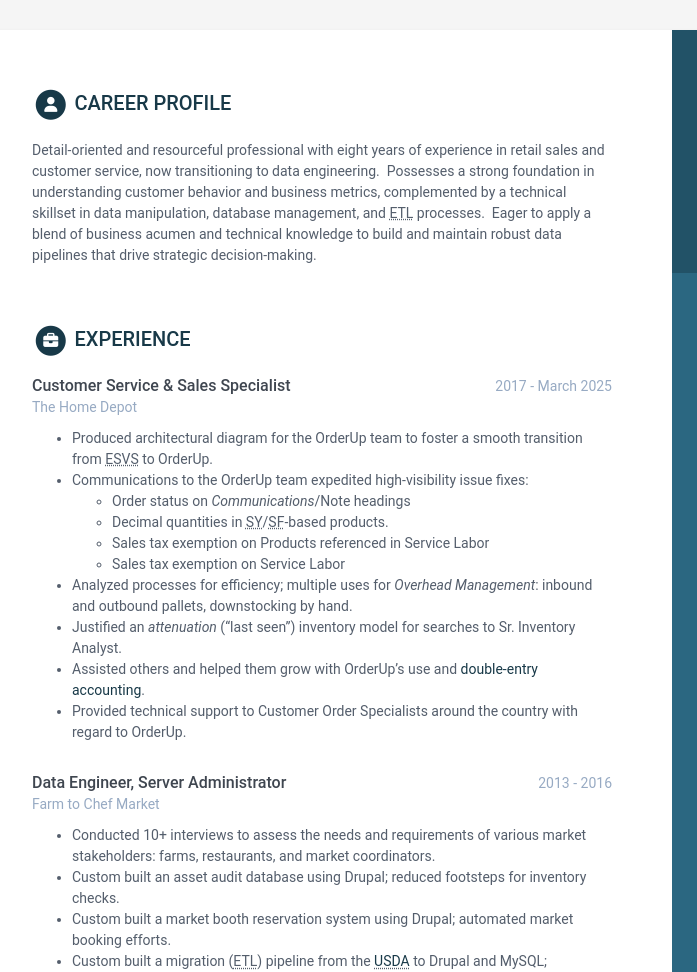
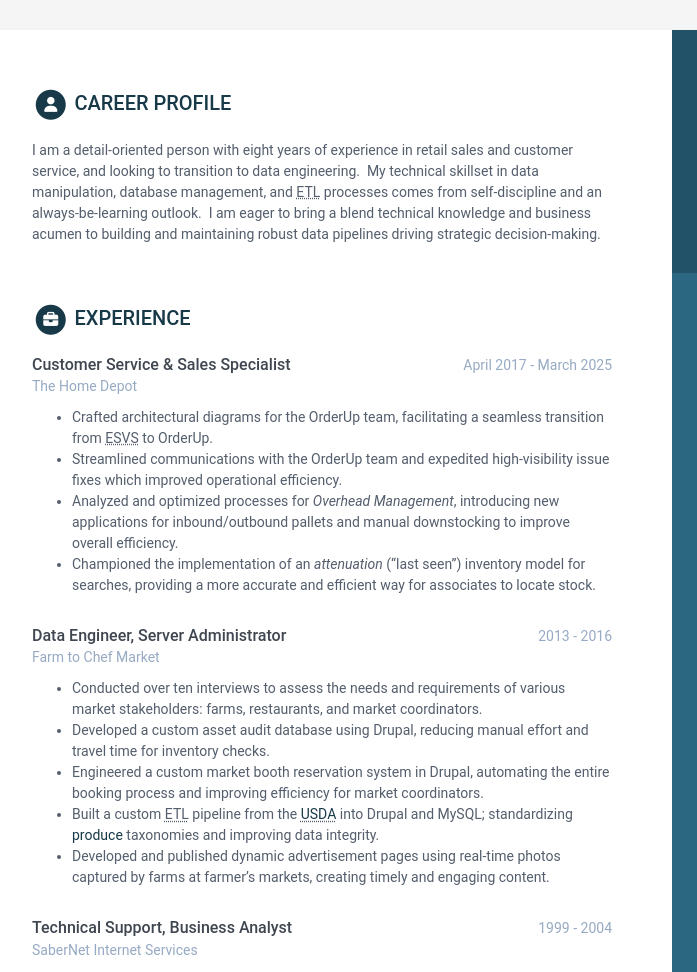
Before and after one commit to showards/showards.github.io, a plain HTML site: page resume/data-engineer.html in a window 1280 px wide. Shown: the top 972 px of the page, 168-865 px from the left. Drawn offline with nearby package versions, Linux system fonts and the light colour scheme.

Commit message:
- chatgpt rewrite?

```diff
--- a/resume/data-engineer.html
+++ b/resume/data-engineer.html
@@ -220,6 +220,9 @@
 
 
 
+
+
+
 </div><!--//sidebar-wrapper-->
 
 
@@ -237,7 +240,7 @@
   </h2>
 
   <div class="summary">
-    <p>Detail-oriented and resourceful professional with eight years of experience in retail sales and customer service, now transitioning to data engineering.  Possesses a strong foundation in understanding customer behavior and business metrics, complemented by a technical skillset in data manipulation, database management, and <acronym title="Extract, Transform, Load">ETL</acronym> processes.  Eager to apply a blend of business acumen and technical knowledge to build and maintain robust data pipelines that drive strategic decision-making.</p>
+    <p>I am a detail-oriented person with eight years of experience in retail sales and customer service, and looking to transition to data engineering.  My technical skillset in data manipulation, database management, and <acronym title="Extract, Transform, Load">ETL</acronym> processes comes from self-discipline and an always-be-learning outlook.  I am eager to bring a blend technical knowledge and business acumen to building and maintaining robust data pipelines driving strategic decision-making.</p>
 
   </div><!--//summary-->
 
@@ -265,7 +268,7 @@
 
       <div class="upper-row">
         <h3 class="job-title">Customer Service &amp; Sales Specialist</h3>
-        <div class="time">2017 - March 2025</div>
+        <div class="time">April 2017 - March 2025</div>
       </div><!--//upper-row-->
 
       <div class="company">The Home Depot</div>
@@ -275,19 +278,10 @@
 
     <div class="details">
       <ul>
-  <li>Produced architectural diagram for the OrderUp team to foster a smooth transition from <acronym title="Enhanced Special Services">ESVS</acronym> to OrderUp.</li>
-  <li>Communications to the OrderUp team expedited high-visibility issue fixes:
-    <ul>
-      <li>Order status on <em>Communications</em>/Note headings</li>
-      <li>Decimal quantities in <acronym title="Square Yard">SY</acronym>/<acronym title="Square Foot">SF</acronym>-based products.</li>
-      <li>Sales tax exemption on Products referenced in Service Labor</li>
-      <li>Sales tax exemption on Service Labor</li>
-    </ul>
-  </li>
-  <li>Analyzed processes for efficiency; multiple uses for <em>Overhead Management</em>: inbound and outbound pallets, downstocking by hand.</li>
-  <li>Justified an <em>attenuation</em> (“last seen”) inventory model for searches to Sr. Inventory Analyst.</li>
-  <li>Assisted others and helped them grow with OrderUp’s use and <a href="https://en.wikipedia.org/wiki/Double-entry_bookkeeping">double-entry accounting</a>.</li>
-  <li>Provided technical support to Customer Order Specialists around the country with regard to OrderUp.</li>
+  <li>Crafted architectural diagrams for the OrderUp team, facilitating a seamless transition from <acronym title="Enhanced Special Services">ESVS</acronym> to OrderUp.</li>
+  <li>Streamlined communications with the OrderUp team and expedited high-visibility issue fixes which improved operational efficiency.</li>
+  <li>Analyzed and optimized processes for <em>Overhead Management</em>, introducing new applications for inbound/outbound pallets and manual downstocking to improve overall efficiency.</li>
+  <li>Championed the implementation of an <em>attenuation</em> (“last seen”) inventory model for searches, providing a more accurate and efficient way for associates to locate stock.</li>
 </ul>
 
     </div><!--//details-->
@@ -311,11 +305,11 @@
 
     <div class="details">
       <ul>
-  <li>Conducted 10+ interviews to assess the needs and requirements of various market stakeholders: farms, restaurants, and market coordinators.</li>
-  <li>Custom built an asset audit database using Drupal; reduced footsteps for inventory checks.</li>
-  <li>Custom built a market booth reservation system using Drupal; automated market booking efforts.</li>
-  <li>Custom built a migration (<acronym title="Extract, Transform, Load">ETL</acronym>) pipeline from the <acronym title="United States Department of Agriculture"><a href="https://plants.usda.gov/downloads">USDA</a></acronym> to Drupal and MySQL; standardized taxonomies of <a href="https://en.wikipedia.org/wiki/Produce">produce</a>.</li>
-  <li>Built advertisement pages based on day-of photographs taken by farms at farmer’s markets.</li>
+  <li>Conducted over ten interviews to assess the needs and requirements of various market stakeholders: farms, restaurants, and market coordinators.</li>
+  <li>Developed a custom asset audit database using Drupal, reducing manual effort and travel time for inventory checks.</li>
+  <li>Engineered a custom market booth reservation system in Drupal, automating the entire booking process and improving efficiency for market coordinators.</li>
+  <li>Built a custom <acronym title="Extract, Transform, Load">ETL</acronym> pipeline from the <acronym title="United States Department of Agriculture"><a href="https://plants.usda.gov/downloads">USDA</a></acronym> into Drupal and MySQL; standardizing <a href="https://en.wikipedia.org/wiki/Produce">produce</a> taxonomies and improving data integrity.</li>
+  <li>Developed and published dynamic advertisement pages using real-time photos captured by farms at farmer’s markets, creating timely and engaging content.</li>
 </ul>
 
     </div><!--//details-->
```
